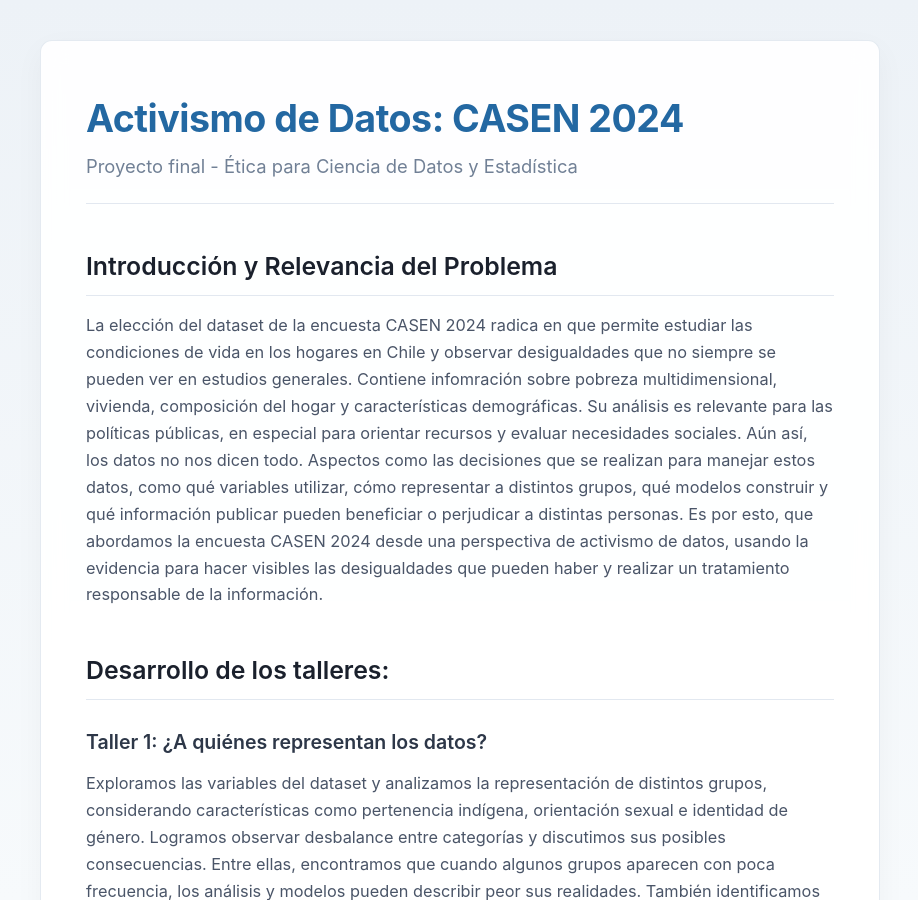
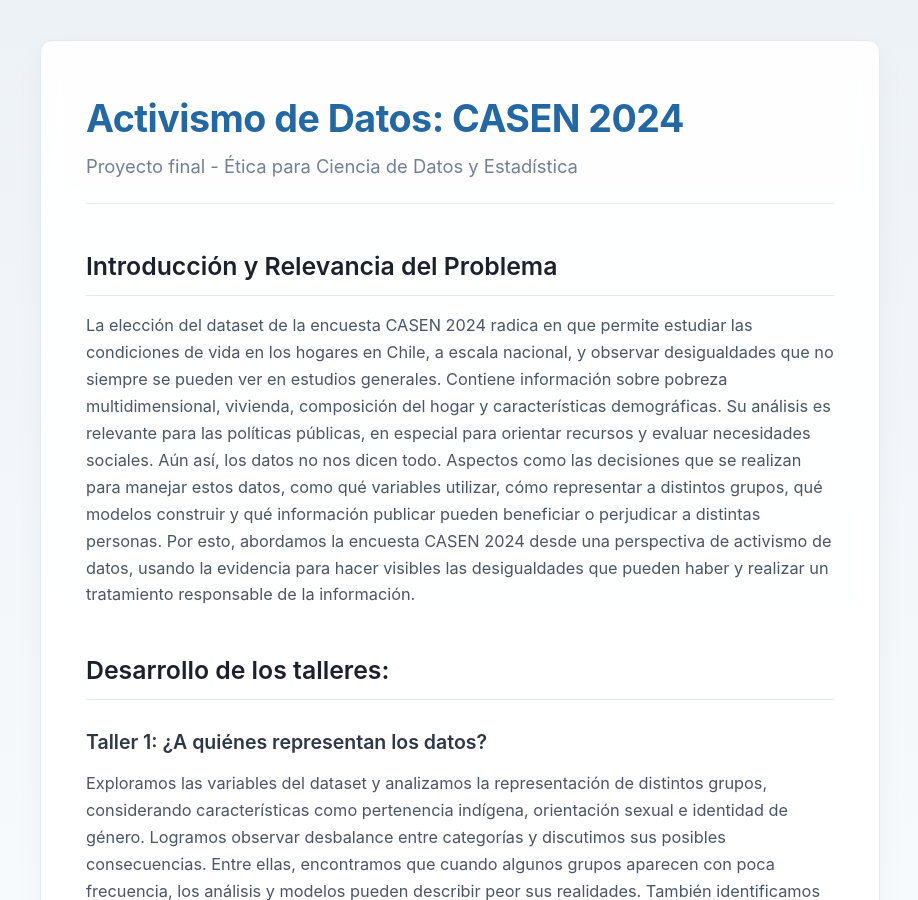
Before and after one commit to javibascur/Proyecto-casen-etica, a Jekyll site: the page built from index.md, in a window 1280 px wide and 900 px high. Shown: the whole window, without its empty margins (180-1098 px from the left). Built offline with Jekyll 4.4.1, drawn with Linux system fonts in a browser that asks for light colours; our own code applies the rules of GitHub Pages for plain Markdown files.

Commit message:
Update index.md

```diff
--- a/index.md
+++ b/index.md
@@ -4,8 +4,9 @@ layout: default
 
 ## Introducción y Relevancia del Problema
 
-La elección del dataset de la encuesta CASEN 2024 radica en que permite estudiar las condiciones de vida en los hogares en Chile y observar desigualdades que no siempre se pueden ver en estudios generales. Contiene infomración sobre pobreza multidimensional, vivienda, composición del hogar y características demográficas. Su análisis es relevante para las políticas públicas, en especial para orientar recursos y evaluar necesidades sociales.
-Aún así, los datos no nos dicen todo. Aspectos como las decisiones que se realizan para manejar estos datos, como qué variables utilizar, cómo representar a distintos grupos, qué modelos construir y qué información publicar pueden beneficiar o perjudicar a distintas personas. Es por esto, que abordamos la encuesta CASEN 2024 desde una perspectiva de activismo de datos, usando la evidencia para hacer visibles las desigualdades que pueden haber y realizar un tratamiento responsable de la información.
+La elección del dataset de la encuesta CASEN 2024 radica en que permite estudiar las condiciones de vida en los hogares en Chile, a escala nacional, y observar desigualdades que no siempre se pueden ver en estudios generales. Contiene información sobre pobreza multidimensional, vivienda, composición del hogar y características demográficas. Su análisis es relevante para las políticas públicas, en especial para orientar recursos y evaluar necesidades sociales.
+Aún así, los datos no nos dicen todo. Aspectos como las decisiones que se realizan para manejar estos datos, como qué variables utilizar, cómo representar a distintos grupos, qué modelos construir y qué información publicar pueden beneficiar o perjudicar a distintas personas.
+Por esto, abordamos la encuesta CASEN 2024 desde una perspectiva de activismo de datos, usando la evidencia para hacer visibles las desigualdades que pueden haber y realizar un tratamiento responsable de la información.
 
 ## Desarrollo de los talleres:
 
```
